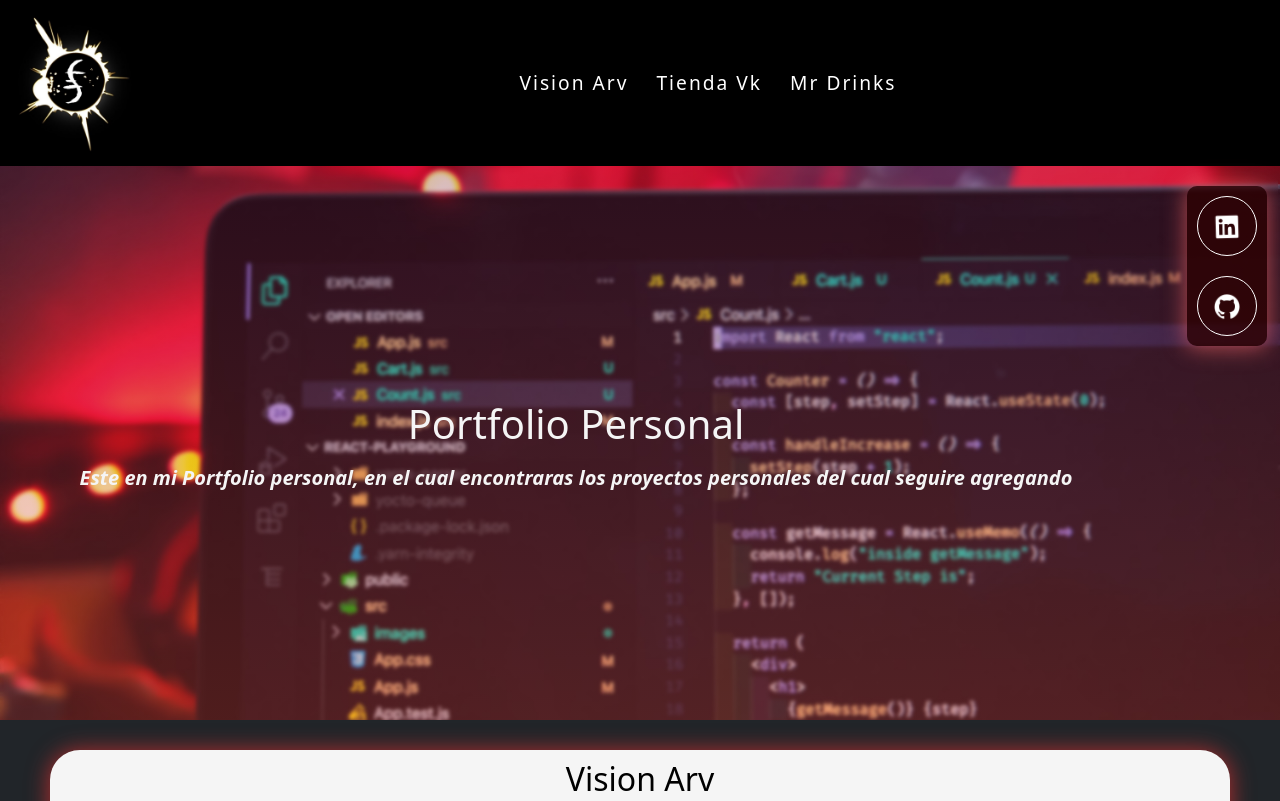
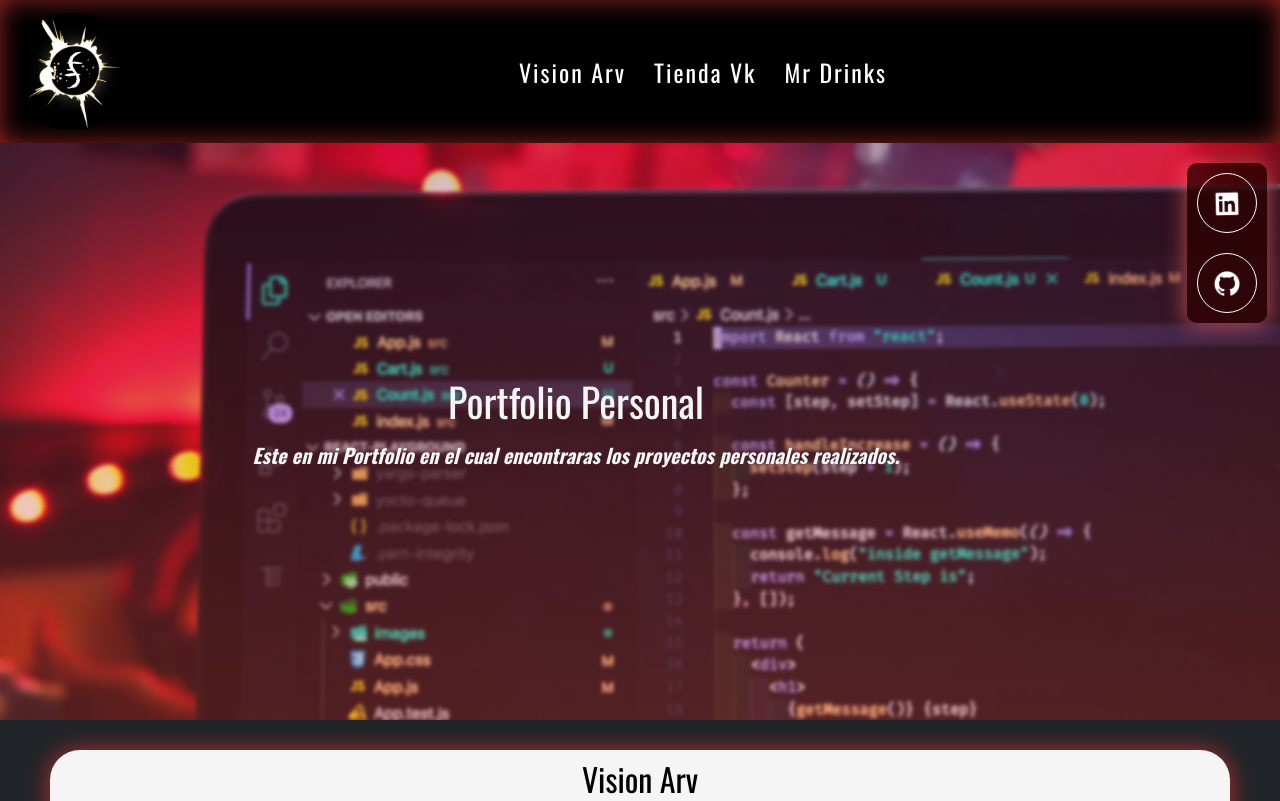
Before and after one commit to fabi2017/PortFolio-Personal, a plain HTML site: page index.html in a window 1280 px wide. Shown: the top 801 px of the page. Drawn offline with nearby package versions, Linux system fonts and the light colour scheme.

Commit message:
presubida

```diff
--- a/css/estilos.css
+++ b/css/estilos.css
@@ -1,5 +1,3 @@
-
-
 * {
   margin: 0;
   padding: 0;
@@ -8,27 +6,25 @@
 
 :root {
   scroll-behavior: smooth;
+
 }
-
-body {
-  font-family: "Changa", sans-serif;
-}
-
 
 /*-------Navbar------*/
 
-.navbar{
+.navbar {
   background-color: black;
+  box-shadow: 0px 0px 29px -3px rgba(227, 56, 56, 0.75) inset;
 }
 
 .navbar-brand img {
-  width: 120px;
+  width: 100px;
+  margin-left: 10px;
+  border-radius: 45px;
 }
 
 #navToggler {
   background-color: whitesmoke;
 }
-
 
 .navbar-nav {
   text-align: center;
@@ -36,21 +32,21 @@ body {
 
 .navbar-nav .navLink {
   margin: 5px 10px;
-  font-size: 1.2rem;
+  font-size: 1.5rem;
   color: white;
   letter-spacing: 2px;
-
+  font-family: 'Oswald', sans-serif;
 }
 
+.navLink {
 
-.navLink{
   text-decoration: none;
   box-shadow: inset 0 0 0 0 #fc434359;
   color: #54b3d6;
-  padding: 0 .25rem;
-  margin: 0 -.25rem;
+  padding: 0 0.25rem;
+  margin: 0 -0.25rem;
   border-radius: 10px;
-  transition: color .3s ease-in-out, box-shadow .3s ease-in-out;
+  transition: color 0.3s ease-in-out, box-shadow 0.3s ease-in-out;
 }
 
 .navLink:hover {
@@ -59,8 +55,6 @@ body {
   border-radius: 10px;
   box-shadow: inset 200px 0 0 0 #fc434359;
 }
-
-
 
 /*-------HEADER-----------*/
 
@@ -85,8 +79,7 @@ header {
   grid-template-columns: 1.8fr 0.2fr;
   grid-template-rows: 1fr;
   gap: 0px 0px;
-  grid-template-areas:
-    "text social";
+  grid-template-areas: "text social";
   color: whitesmoke;
 }
 
@@ -96,9 +89,10 @@ header {
   align-items: center;
   flex-direction: column;
   grid-area: text;
-  margin: 30px 0 ;
+  margin: 30px 0;
 }
-.social { grid-area: social;
+.social {
+  grid-area: social;
   display: flex;
   flex-direction: column;
   position: fixed;
@@ -113,7 +107,7 @@ header {
   margin: 10px;
 }
 
-  .social-icon{
+.social-icon {
   width: 60px;
   height: 60px;
   border: 1px solid white;
@@ -127,11 +121,10 @@ header {
   line-height: 60px;
 }
 
-
-
 .titulo {
   font-size: 40px;
   margin-bottom: 15px;
+  font-family: 'Oswald', sans-serif;
 }
 
 .copy {
@@ -140,13 +133,16 @@ header {
   font-weight: bold;
   font-style: italic;
   text-align: center;
+  font-family: 'Oswald', sans-serif;
 }
 
 .subtitulo {
   color: black;
+  font-family: 'Oswald', sans-serif;
 }
 
 /* ------MAIN--------- */
+
 
 .contPage {
   background: whitesmoke;
@@ -159,15 +155,15 @@ header {
   box-shadow: 0px 1px 22px 1px rgba(255, 50, 50, 0.631);
 }
 
-
-.iconos{
+.iconos {
   display: flex;
   margin: 5px;
 }
 
-.iconos p{
+.iconos p {
   font-size: 1.2rem;
   font-style: italic;
+  font-family: 'Oswald', sans-serif;
 }
 
 .iconos i {
@@ -175,7 +171,6 @@ header {
   line-height: 30px;
   margin: 0 5px;
 }
-
 
 .btnLink > a {
   text-decoration: none;
@@ -294,7 +289,8 @@ footer {
   background: black;
   overflow: hidden;
   margin: auto;
-  padding: 0px 100px ;
+  padding: 0px 100px;
+  box-shadow: 0px 0px 29px -4px rgba(227, 56, 56, 0.75) inset;
 }
 
 .footer-content {
@@ -308,12 +304,15 @@ footer {
 .brand {
   font-weight: 400;
   font-size: 40px;
+  font-family: 'Oswald', sans-serif;
+  letter-spacing: 2px;
 }
 
 .brand + p {
   font-weight: 400;
+  font-family: 'Oswald', sans-serif;
+  letter-spacing: 2px;
 }
-
 
 .line {
   width: 90%;
@@ -326,12 +325,11 @@ footer {
 
 /*---------------MEDIAQUERIES-------------------*/
 @media screen and(max-width:800px) {
-
   .social {
     right: 0%;
     margin-top: 20px;
-    border: transparent;}
-
+    border: transparent;
+  }
 
   .titulo {
     font-size: 40px;
@@ -340,14 +338,11 @@ footer {
   .footer-content {
     justify-content: center;
   }
-
 }
-
 
 /*--------------------------------*/
 
 @media screen and (max-width: 500px) {
-
   header {
     height: 90vh;
   }
@@ -358,7 +353,7 @@ footer {
 
   .social {
     right: 0%;
-  margin-top: 20px;
+    margin: 0;
     box-shadow: none;
   }
 
@@ -366,7 +361,7 @@ footer {
     margin: 10px 5px;
   }
 
-  .social-icon{
+  .social-icon {
     width: 40px;
     height: 40px;
     border: 1px solid #fff;
@@ -380,7 +375,6 @@ footer {
     line-height: 40px;
   }
 
-
   .titulo {
     font-size: 1.8rem;
   }
@@ -390,13 +384,11 @@ footer {
     font-size: 1rem;
     font-weight: 600;
     font-style: italic;
-
   }
 
   /*--main--*/
   .subtitulo {
     font-size: 1.8rem;
-
   }
 
   .contPage {
@@ -404,12 +396,11 @@ footer {
     box-shadow: 0px 1px 15px 1px rgba(255, 50, 50, 0.631);
   }
 
-
-.iconos{
+  .iconos {
     display: flex;
   }
 
-.iconos p{
+  .iconos p {
     font-size: 1rem;
     font-style: italic;
     margin: 0;
@@ -421,21 +412,19 @@ footer {
     margin: 0 5px;
   }
 
-
-  .btnLink{
+  .btnLink {
     width: 150px;
     height: 40px;
   }
 
-  .btnLink>a{
+  .btnLink > a {
     font-size: 1rem;
   }
-
 
   /*footer*/
 
   footer {
-    padding: 0px 30px ;
+    padding: 0px 30px;
   }
 
   .brand {
@@ -449,7 +438,6 @@ footer {
     text-align: center;
   }
 
-
   .line {
     margin-bottom: 20px;
   }
--- a/index.html
+++ b/index.html
@@ -11,8 +11,8 @@
     <link href='https://unpkg.com/boxicons@2.0.7/css/boxicons.min.css' rel='stylesheet'>
     <link rel="preconnect" href="https://fonts.googleapis.com">
     <link rel="preconnect" href="https://fonts.gstatic.com" crossorigin>
-    <link href="https://fonts.googleapis.com/css2?family=Changa:wght@200;400;600&display=swap" rel="stylesheet">
-</head>
+    <link href="https://fonts.googleapis.com/css2?family=Oswald:wght@300;400;700&display=swap" rel="stylesheet">
+   </head>
 
 <body class="bg-dark">
     <header class="header">
@@ -36,10 +36,9 @@
             </div>
         </nav>
         <div class="head">
-            <div class="text">
+            <div class="text" >
                 <h1 class="titulo">Portfolio Personal</h1>
-                <p class="copy">Este en mi Portfolio personal, en el cual encontraras los proyectos personales del cual
-                    seguire agregando</p>
+                <p class="copy">Este en mi Portfolio  en el cual encontraras los proyectos personales realizados.</p>
             </div>
             <div class="social">
                 <a href="https://www.linkedin.com/in/fabian-arevalo-/" class="social-icon">
@@ -66,8 +65,7 @@
                     <source src="./media/optica.mp4" type="video/mp4" />
                 </video>
             </div>
-            <button type="button" class="btnLink"><a href="https://optica-vision-arv.vercel.app/">Ir al
-                    sitio</a></button>
+            <button type="button" class="btnLink"><a href="https://optica-vision-arv.vercel.app/">Ir al sitio</a></button>
 
         </section>
         <section class="contPage" id="tiendaVk">
```
Lines whose indentation alone changed are shown as unchanged.
